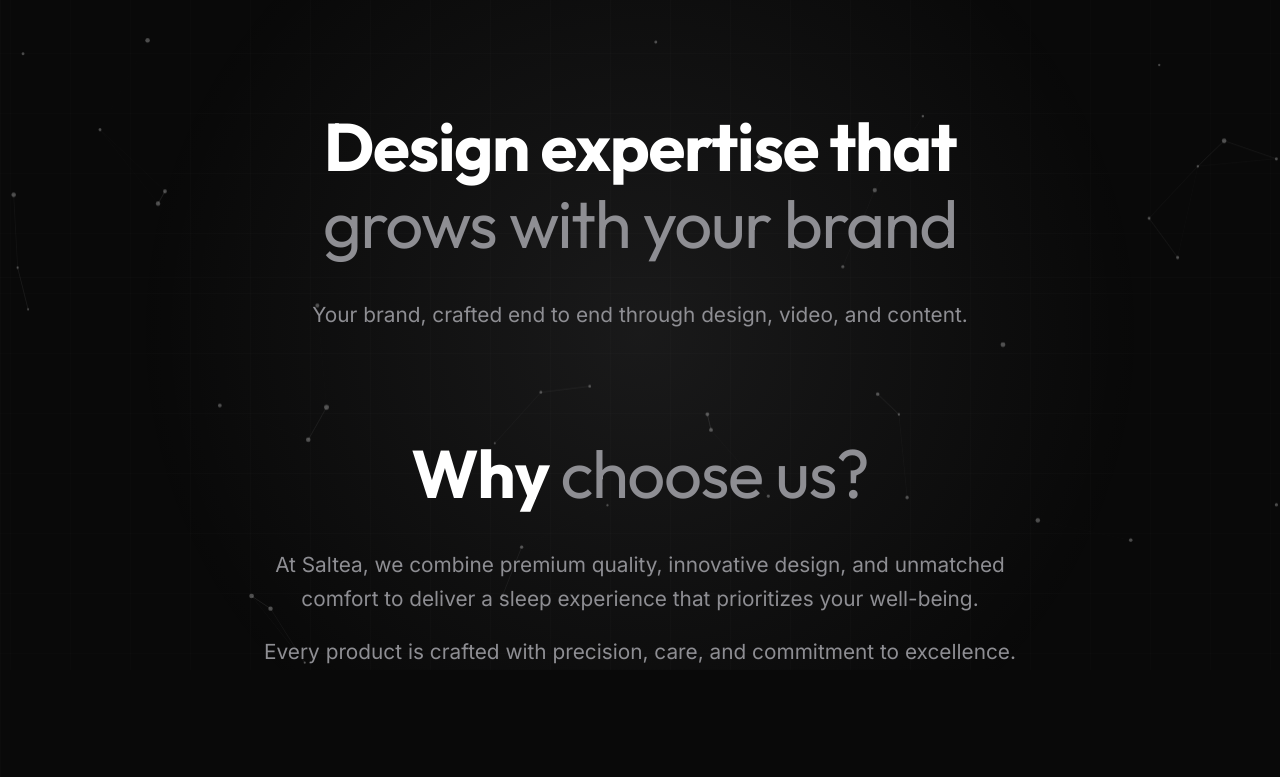
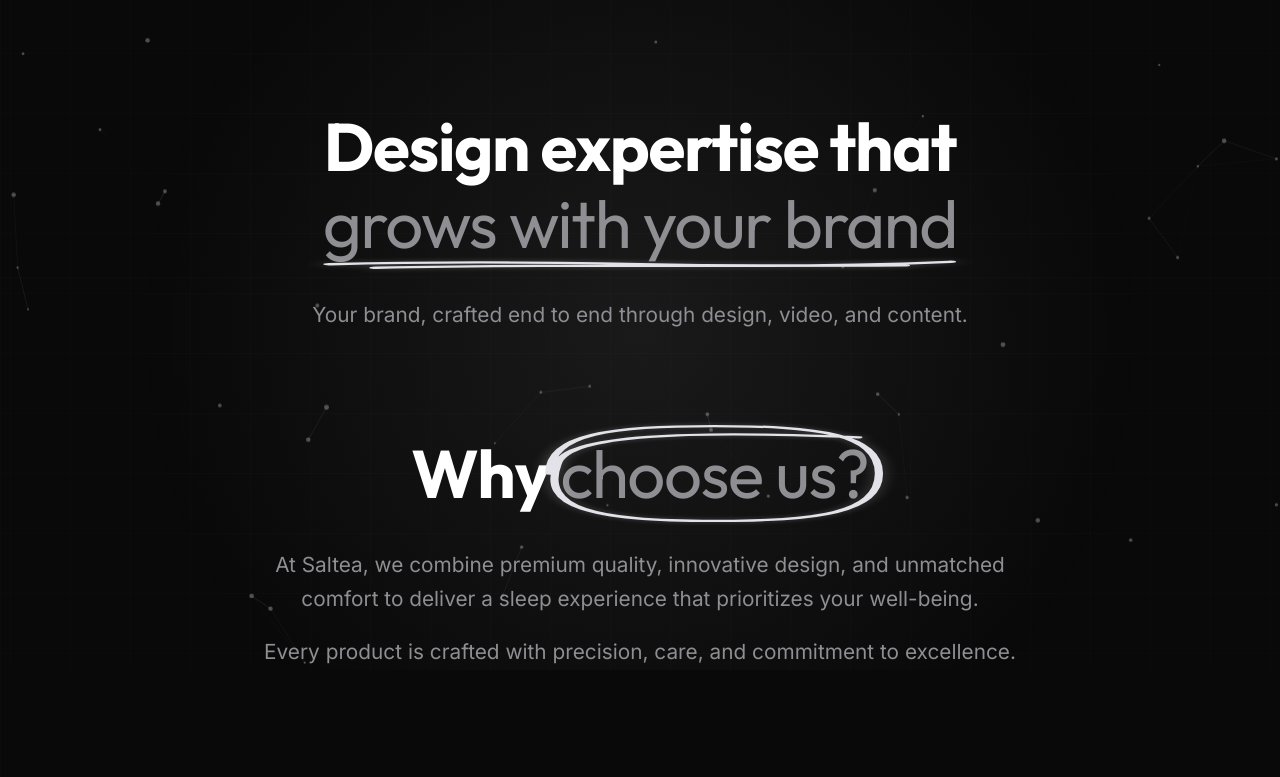
Before and after one commit to shah-aaseesh/Saltea-Studio, a website built with Vite: page index.html in a window 1280 px wide. Shown: the part 2123-2900 px from the top of the page. Built offline with nearby package versions, Linux system fonts and the light colour scheme; animation ran at ten frames a second; a web font is replaced by a local one.

Commit message:
feat: add interactive hand-drawn sketch circles and underlines triggered on scroll

```diff
--- a/index.css
+++ b/index.css
@@ -1624,3 +1624,55 @@ body.is-scrolling .spline-iframe {
   font-weight: 400;
   line-height: 1.65;
 }
+
+/* --------------------------------------------------------------------------
+   13. Interactive Hand-Drawn Sketch Highlights (Underline, Circle)
+   -------------------------------------------------------------------------- */
+.sketch-highlight {
+  position: relative;
+  display: inline-block;
+  white-space: nowrap;
+}
+
+.circle-dec {
+  padding: 0.15em 0.35em;
+  margin: -0.15em -0.35em;
+}
+
+.sketch-svg {
+  position: absolute;
+  top: -8%;
+  left: -8%;
+  width: 116%;
+  height: 116%;
+  pointer-events: none;
+  overflow: visible;
+  z-index: 1;
+}
+
+.sketch-svg-underline {
+  position: absolute;
+  bottom: -6px;
+  left: -2%;
+  width: 104%;
+  height: 12px;
+  pointer-events: none;
+  overflow: visible;
+  z-index: 1;
+}
+
+.sketch-path {
+  fill: none;
+  stroke: var(--accent-color);
+  stroke-width: 2;
+  stroke-linecap: round;
+  stroke-linejoin: round;
+  stroke-dasharray: 1200;
+  stroke-dashoffset: 1200;
+  filter: drop-shadow(0 0 2px rgba(255, 255, 255, 0.25));
+  transition: stroke-dashoffset 1.4s cubic-bezier(0.22, 1, 0.36, 1);
+}
+
+.sketch-highlight.revealed .sketch-path {
+  stroke-dashoffset: 0;
+}
--- a/index.html
+++ b/index.html
@@ -124,7 +124,7 @@
     <div class="section-container">
       <div class="mission-text reveal-on-scroll">
         <p class="mission-subtitle">Founded in a new era to craft high quality visual experiences.</p>
-        <h2 class="mission-title">Our designers work with <span class="muted-text block-text">a wide range of projects</span></h2>
+        <h2 class="mission-title">Our designers work with <span class="muted-text block-text"><span class="sketch-highlight circle-dec">a wide range<svg class="sketch-svg" viewBox="0 0 100 100" preserveAspectRatio="none"><path class="sketch-path" d="M 10,50 C 10,15 25,8 50,8 C 75,8 90,15 90,50 C 90,85 75,92 50,92 C 20,92 8,80 12,42 C 14,15 45,12 85,18"/></svg></span> of projects</span></h2>
       </div>
 
       <!-- Interactive Tags -->
@@ -186,13 +186,13 @@
     <div class="section-container">
       <!-- Design Expertise Block -->
       <div class="marketing-block block-expertise">
-        <h2 class="dual-title">Design expertise that <span class="muted-text">grows with your brand</span></h2>
+        <h2 class="dual-title">Design expertise that <span class="muted-text"><span class="sketch-highlight underline-dec">grows with your brand<svg class="sketch-svg-underline" viewBox="0 0 100 10" preserveAspectRatio="none"><path class="sketch-path" d="M 3,6 Q 25,3 50,6 T 97,4 M 10,9 C 35,6 65,8 90,7"/></svg></span></span></h2>
         <p class="marketing-subtitle">Your brand, crafted end to end through design, video, and content.</p>
       </div>
 
       <!-- Why Choose Us Block -->
       <div class="marketing-block block-why-choose-us">
-        <h2 class="dual-title-inline">Why <span class="muted-text">choose us?</span></h2>
+        <h2 class="dual-title-inline">Why <span class="muted-text"><span class="sketch-highlight circle-dec">choose us?<svg class="sketch-svg" viewBox="0 0 100 100" preserveAspectRatio="none"><path class="sketch-path" d="M 10,50 C 10,15 25,8 50,8 C 75,8 90,15 90,50 C 90,85 75,92 50,92 C 20,92 8,80 12,42 C 14,15 45,12 85,18"/></svg></span></span></h2>
         <div class="marketing-body-group">
           <p class="marketing-desc-highlight">At Saltea, we combine premium quality, innovative design, and unmatched comfort to deliver a sleep experience that prioritizes your well-being.</p>
           <p class="marketing-desc">Every product is crafted with precision, care, and commitment to excellence.</p>
@@ -353,7 +353,7 @@
 
     <div class="section-container">
       <div class="contact-area reveal-on-scroll">
-        <h2 class="contact-title" id="contact-heading">Contact <span class="muted-text">Us</span></h2>
+        <h2 class="contact-title" id="contact-heading">Contact <span class="muted-text"><span class="sketch-highlight circle-dec">Us<svg class="sketch-svg" viewBox="0 0 100 100" preserveAspectRatio="none"><path class="sketch-path" d="M 10,50 C 10,15 25,8 50,8 C 75,8 90,15 90,50 C 90,85 75,92 50,92 C 20,92 8,80 12,42 C 14,15 45,12 85,18"/></svg></span></span></h2>
         <p class="contact-subtitle">Design-Driven. Story-Focused.</p>
         <a href="mailto:hello@salteastudio.com" class="cta-button" id="btn-contact">Let's Talk</a>
       </div>
--- a/index.js
+++ b/index.js
@@ -227,7 +227,7 @@ function initGalleryFilter() {
    5. Scroll Reveal animations
    -------------------------------------------------------------------------- */
 function initScrollReveal() {
-  const revealElements = document.querySelectorAll('.reveal-on-scroll');
+  const revealElements = document.querySelectorAll('.reveal-on-scroll, .sketch-highlight');
 
   if (revealElements.length === 0) return;
 
```
